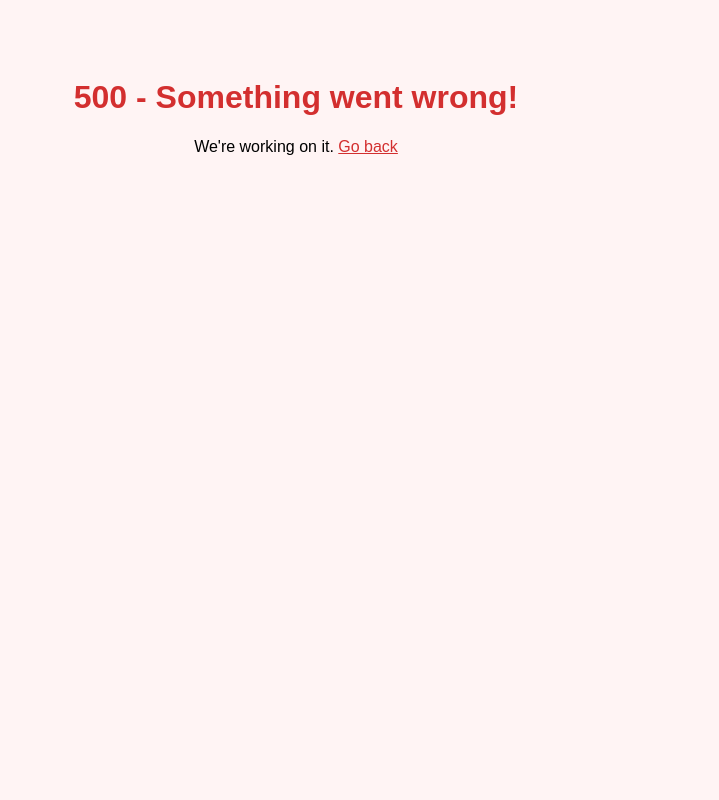
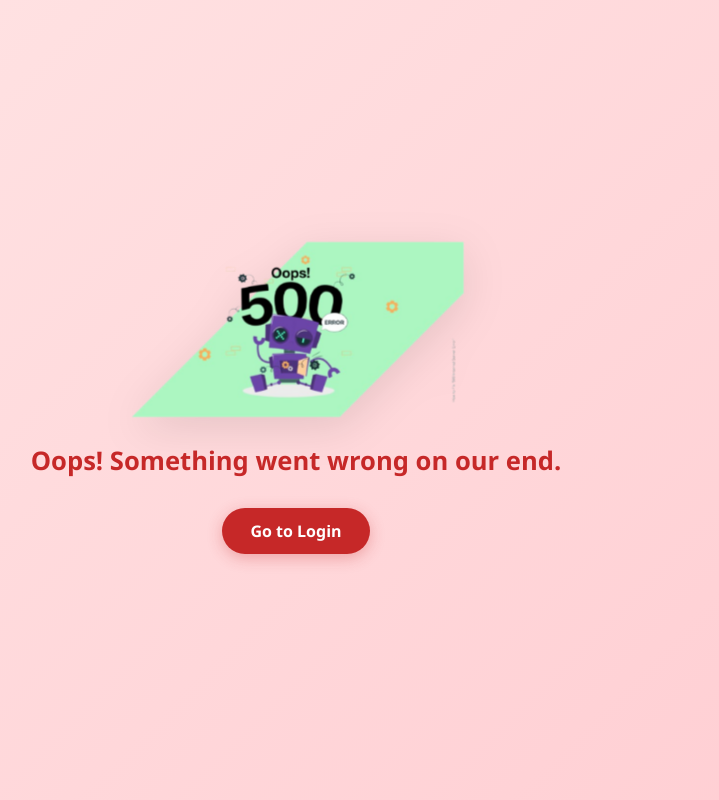
Before and after one commit to NGO-Forum/automation-contract, a Python web app: template app/templates/errors/500.html in a window 1280 px wide. Shown: the whole page, without its empty margins (344-1063 px from the left). Run offline with Jinja, Linux system fonts and the light colour scheme; the template is opened without the code that fills it, so the values that code supplies are empty.

Commit message:
feature:update the ui file server error 500 for the frontend [ASC-314]

```diff
--- a/app/templates/errors/500.html
+++ b/app/templates/errors/500.html
@@ -1,16 +1,96 @@
 <!DOCTYPE html>
-<html>
+<html lang="en">
 <head>
+    <meta charset="UTF-8">
+    <meta name="viewport" content="width=device-width, initial-scale=1.0">
     <title>500 - Server Error</title>
-    <link rel="icon" type="image/png" href="{{ url_for('static', filename='img/404.png') }}" />
+    <link rel="icon" type="image/png" href="{{ url_for('static', filename='img/500.png') }}" />
     <style>
-        body { font-family: Arial; text-align: center; padding: 50px; background: #fff4f4; }
-        h1 { color: #d32f2f; }
-        a { color: #d32f2f; text-decoration: underline; }
+        body {
+            margin: 0;
+            padding: 0;
+            display: flex;
+            justify-content: center;
+            align-items: center;
+            min-height: 100vh;
+            background: linear-gradient(135deg, #ffe5e5, #ffcdd2);
+            font-family: 'Segoe UI', Tahoma, Geneva, Verdana, sans-serif;
+            overflow: hidden;
+        }
+
+        .error-container {
+            text-align: center;
+            padding: 20px;
+        }
+
+        .error-image {
+            max-width: 320px;
+            width: 80%;
+            height: auto;
+            animation: float 4s ease-in-out infinite,
+                       pulse 5s ease infinite;
+            filter: drop-shadow(0 10px 20px rgba(0,0,0,0.1));
+        }
+
+        .error-text {
+            margin-top: 25px;
+            font-size: 1.6rem;
+            color: #c62828;
+            opacity: 0;
+            animation: fadeIn 1s ease 1.2s forwards;
+            font-weight: 600;
+        }
+
+        .btn-home {
+            margin-top: 30px;
+            padding: 12px 28px;
+            background-color: #c62828;
+            color: white;
+            text-decoration: none;
+            border-radius: 50px;
+            font-weight: bold;
+            display: inline-block;
+            transition: all 0.3s ease;
+            box-shadow: 0 4px 15px rgba(198, 40, 40, 0.3);
+        }
+
+        .btn-home:hover {
+            background-color: #8e0000;
+            transform: translateY(-3px);
+            box-shadow: 0 6px 20px rgba(198, 40, 40, 0.4);
+        }
+
+        /* Animations */
+        @keyframes float {
+            0%, 100% { transform: translateY(0); }
+            50% { transform: translateY(-18px); }
+        }
+
+        @keyframes pulse {
+            0%, 100% { transform: scale(1); }
+            30% { transform: scale(1.06); }
+            45% { transform: scale(0.98); }
+        }
+
+        @keyframes fadeIn {
+            from { opacity: 0; transform: translateY(10px); }
+            to { opacity: 1; transform: translateY(0); }
+        }
+
+        /* Responsive */
+        @media (max-width: 576px) {
+            .error-image { max-width: 250px; }
+            .error-text { font-size: 1.3rem; }
+        }
     </style>
 </head>
 <body>
-    <h1>500 - Something went wrong!</h1>
-    <p>We're working on it. <a href="{{ url_for('main.index') if current_user.is_authenticated else url_for('auth.login') }}">Go back</a></p>
+    <div class="error-container">
+        <img src="{{ url_for('static', filename='img/500.png') }}" alt="500 Server Error" class="error-image">
+        <div class="error-text">Oops! Something went wrong on our end.</div>
+        <a href="{{ url_for('main.index') if current_user.is_authenticated else url_for('auth.login') }}" class="btn-home">
+            {% if current_user.is_authenticated %}Back to Dashboard{% else %}Go to Login{% endif %}
+        </a>
+    </div>
 </body>
 </html>
```
Also changed, not shown: app/static/img/500.png (added).
